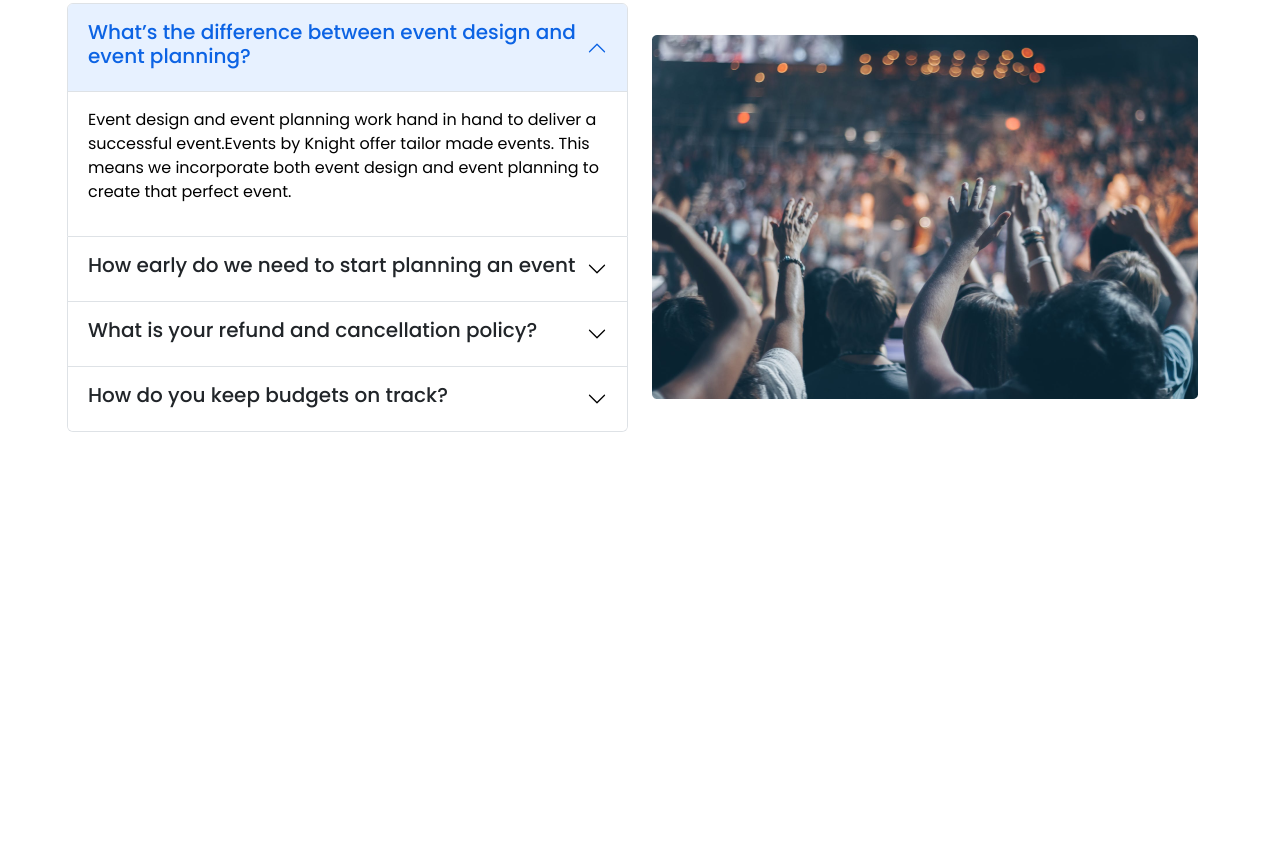
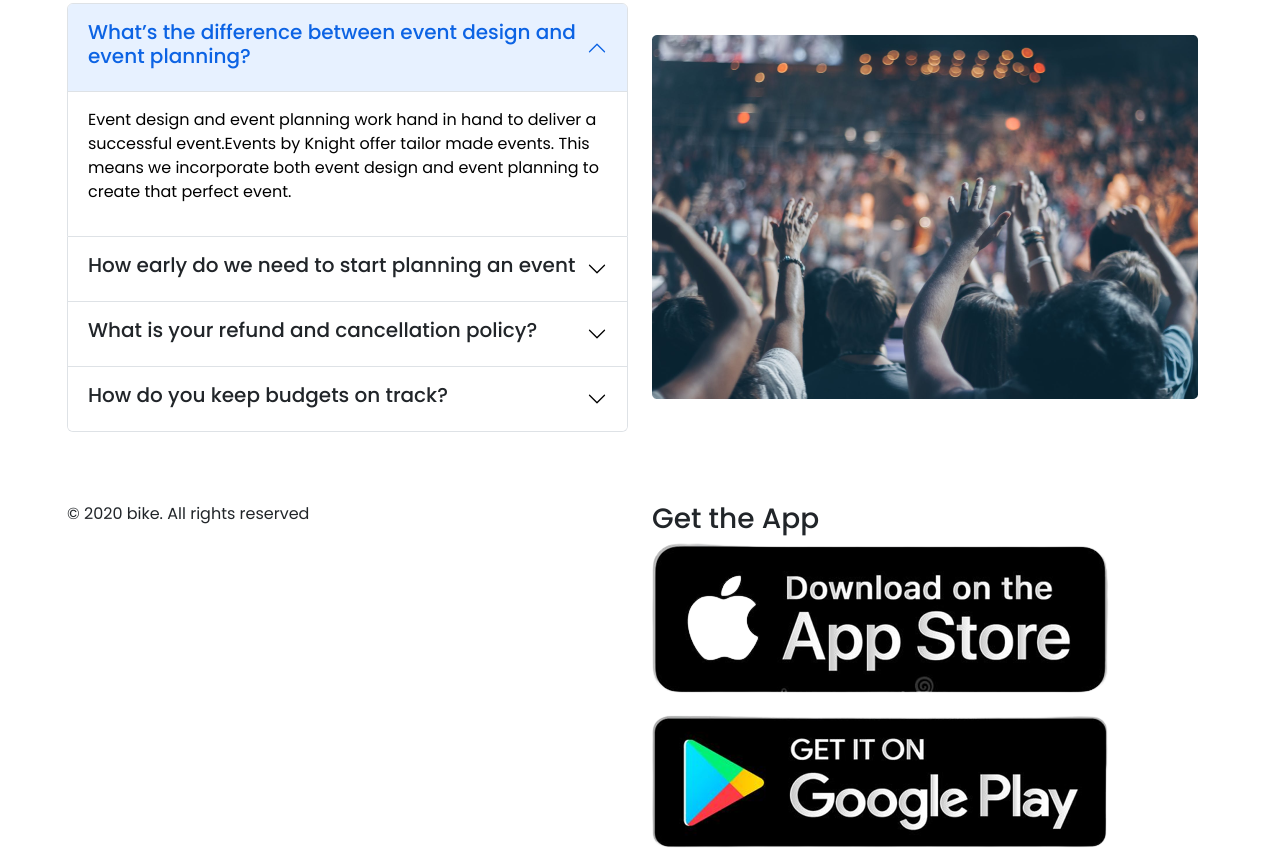
Before and after one commit to developer-mahin/convention-center, a plain HTML site: page index.html in a window 1280 px wide. Shown: the part 2344-3192 px from the top of the page. Before the commit the page ends 2846 px from the top, so only its background shows below. Drawn offline with nearby package versions, Linux system fonts and the light colour scheme.

Commit message:
footer added

```diff
--- a/index.html
+++ b/index.html
@@ -343,8 +343,21 @@
           </div>
         </section>
         <!-- FAQ END -->
+        </main>
 
-        </main>
+        <footer>
+          <div class="container">
+            <div class="row">
+              <div class="col-md-6 col-12">
+                <span>© 2020 bike. All rights reserved</span>
+              </div>
+              <div class="col-md-6 col-12">
+                <h3>Get the App</h3>
+                <img src="images/store-resige.png" alt="" class="img-fluid">
+              </div>
+            </div>
+          </div>
+        </footer>
 
 
 
```
Also changed, not shown: images/store-resige.png (added).
